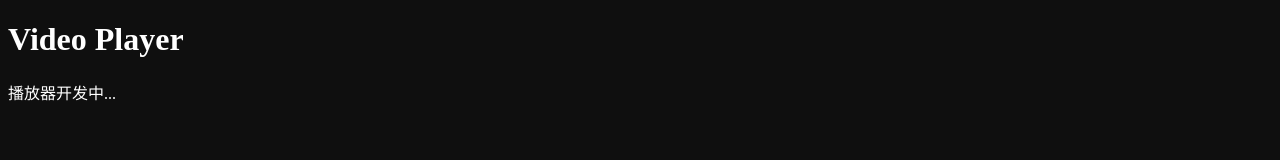
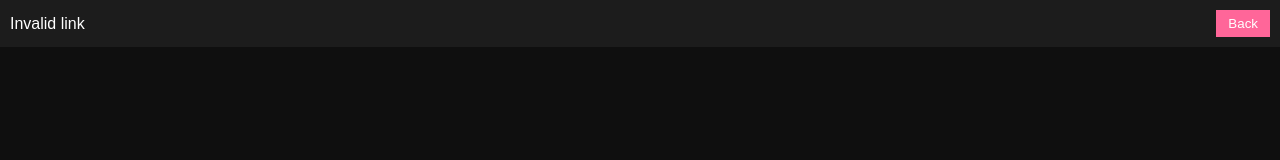
Before and after one commit to beiju06/bilibili-study-player, a plain HTML site: page player.html in a window 1280 px wide. Drawn offline with Linux system fonts and the light colour scheme.

Commit message:
Update player.html

```diff
--- a/player.html
+++ b/player.html
@@ -1,14 +1,106 @@
 <!DOCTYPE html>
 <html>
+
 <head>
+
 <meta charset="UTF-8">
-<title>Player</title>
+
+<title>Bilibili Study Player</title>
+
+<style>
+
+body{
+background:#0f0f0f;
+color:white;
+font-family:sans-serif;
+margin:0;
+}
+
+.topbar{
+padding:10px;
+background:#1c1c1c;
+display:flex;
+justify-content:space-between;
+align-items:center;
+}
+
+iframe{
+width:100%;
+height:80vh;
+border:none;
+}
+
+button{
+padding:6px 12px;
+background:#ff6699;
+border:none;
+color:white;
+cursor:pointer;
+}
+
+</style>
+
 </head>
 
-<body style="background:#0f0f0f;color:white;">
+<body>
 
-<h1>Video Player</h1>
-<p>播放器开发中...</p>
+<div class="topbar">
+
+<div id="videoInfo">Loading...</div>
+
+<button onclick="goBack()">Back</button>
+
+</div>
+
+<iframe id="player"></iframe>
+
+<script>
+
+function goBack(){
+window.location="index.html";
+}
+
+function getParam(name){
+let url=new URL(window.location.href);
+return url.searchParams.get(name);
+}
+
+let url=getParam("url");
+
+if(!url){
+document.getElementById("videoInfo").innerText="Invalid link";
+}
+
+function extractBV(link){
+
+let match=link.match(/BV[a-zA-Z0-9]+/);
+
+if(match){
+return match[0];
+}
+
+return null;
+
+}
+
+let bv=extractBV(url);
+
+if(bv){
+
+document.getElementById("videoInfo").innerText=bv;
+
+let playerUrl="https://player.bilibili.com/player.html?bvid="+bv+"&danmaku=1";
+
+document.getElementById("player").src=playerUrl;
+
+}else{
+
+document.getElementById("videoInfo").innerText="Cannot parse BV id";
+
+}
+
+</script>
 
 </body>
+
 </html>
```
